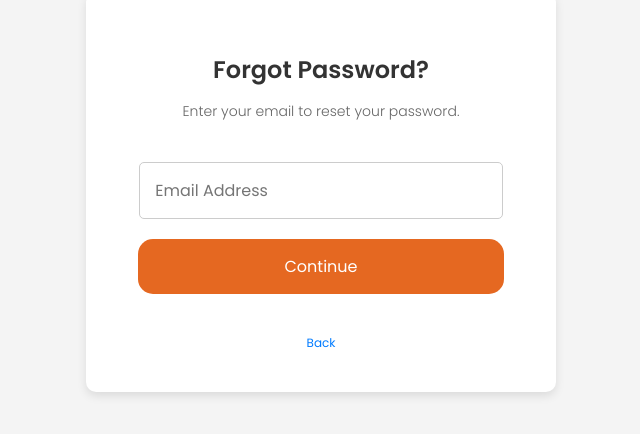
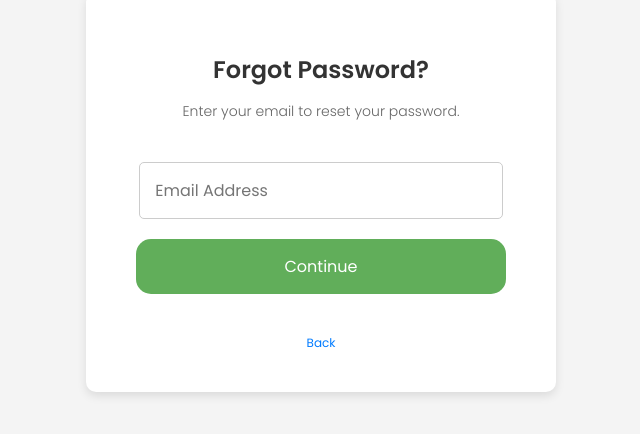
Before and after one commit to SoftcraftSolution/click_me_dashboard, a React (Create React App) app: page /forgot in a window 1280 px wide. Shown: the part 208-642 px from the top of the page, without its empty margins (319-959 px from the left). Built offline with nearby package versions, Linux system fonts and the light colour scheme.

Commit message:
fixed forget pass

```diff
--- a/src/Component/ForgotPassword/forgotpassword.css
+++ b/src/Component/ForgotPassword/forgotpassword.css
@@ -48,10 +48,10 @@ p {
   font-family: 'Poppins', sans-serif;
 }
 
-.submit-btn {
+.forgot-submit-btn {
   width: 95%;
   padding: 15px;
-  background-color: #e56821;
+  background-color: #61AE5A;
   border: none;
   color: white;
   font-size: 16px;
--- a/src/Component/ForgotPassword/forgotpassword.js
+++ b/src/Component/ForgotPassword/forgotpassword.js
@@ -53,7 +53,7 @@ const ForgotPassword = () => {
             onChange={handleEmailChange}
             required
           />
-          <button type="submit" className="submit-btn">Continue</button>
+          <button type="submit" className="forgot-submit-btn">Continue</button>
         </form>
 
         {/* Display success message */}
```
